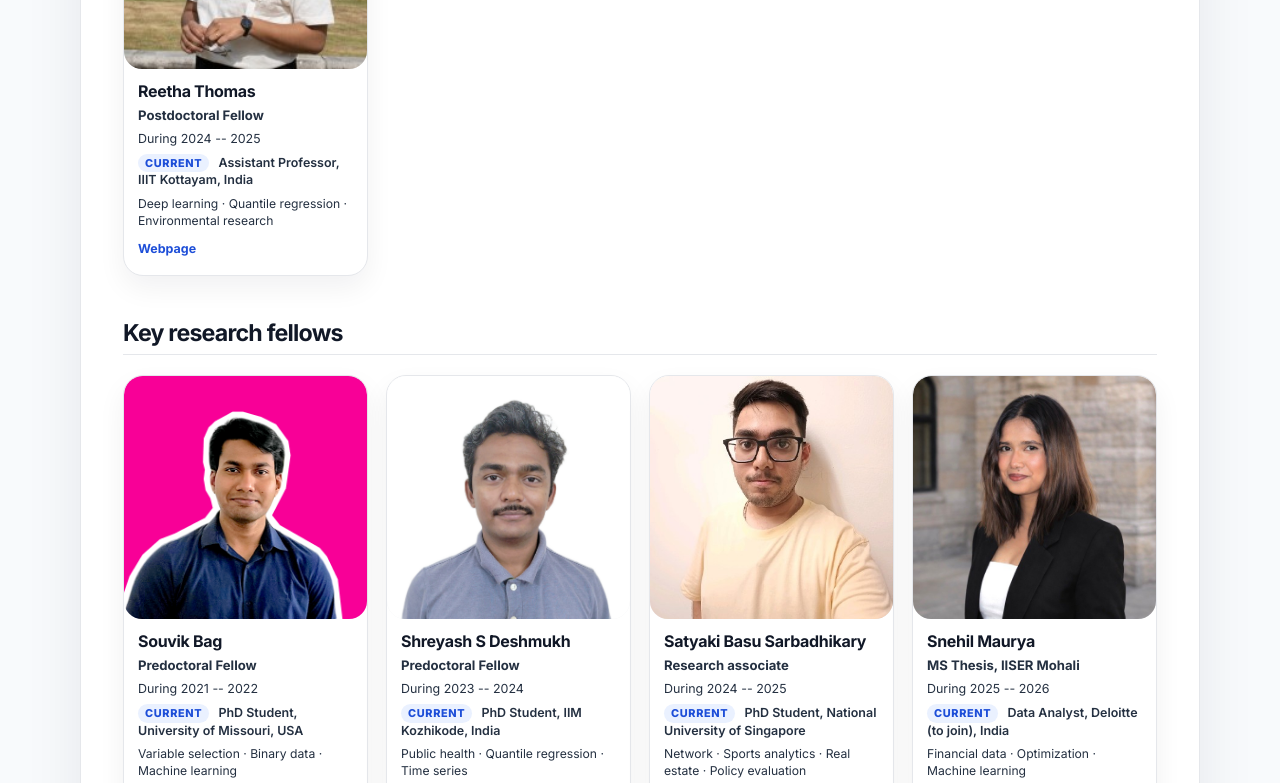
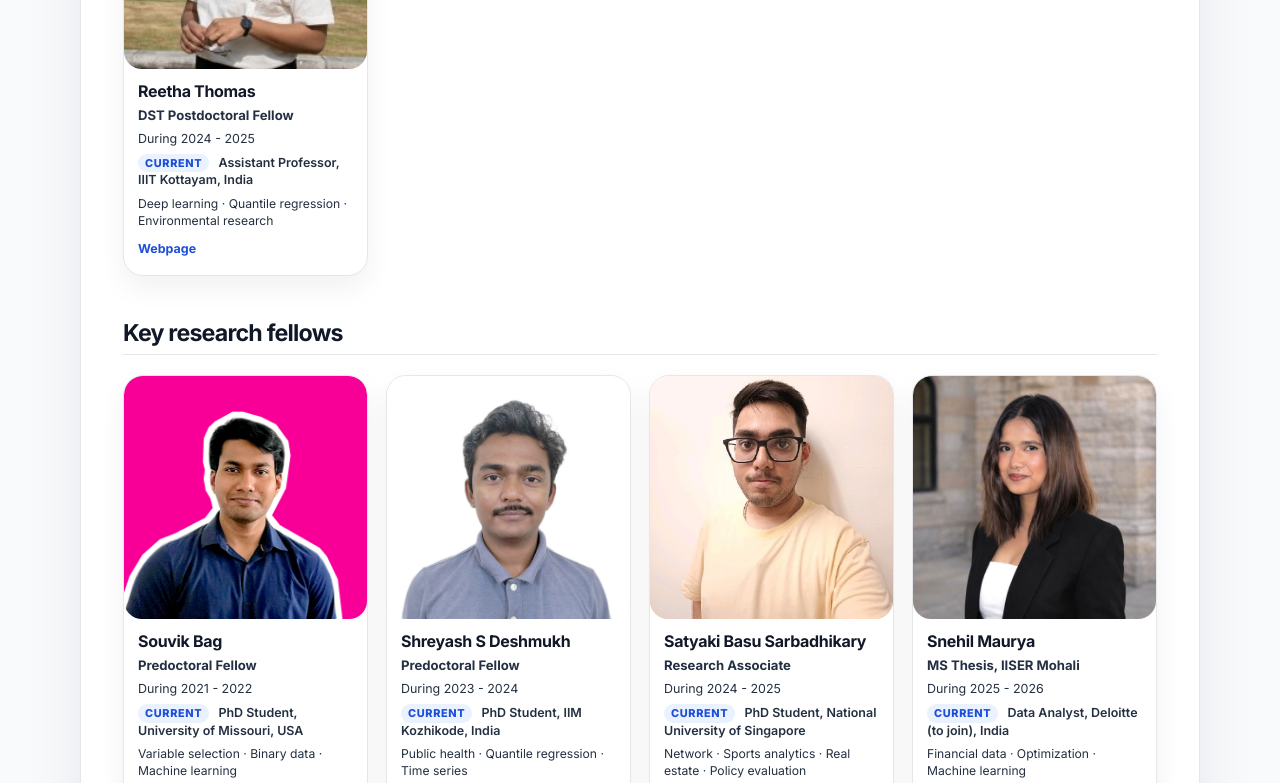
Before and after one commit to soudeepd/soudeeps-research-group, a Jekyll site: the page built from docs/_pages/alumni.md, in a window 1280 px wide and 1400 px high, scrolled down 1151 px. Shown: the part 153-936 px from the top of the window. Built offline with Jekyll 4.4.1, drawn with Linux system fonts in a browser that asks for light colours; some of the changed text lies outside the part shown.

Commit message:
Update alumni graduation periods and roles

```diff
--- a/docs/_data/alumni.yml
+++ b/docs/_data/alumni.yml
@@ -13,7 +13,7 @@
   category: phd
   image: /assets/images/alumni/Siddharth_Rawat.png
   role: PhD, IIM Bangalore
-  period: Graduated March 2023
+  period: Graduated May 2023
   current: Postdoctoral Fellow, NIEHS, USA
   themes: Spatio-temporal modelling · Public health · Environmental research · Bayesian methods
   webpage: "https://rawatsid.github.io/"
@@ -43,7 +43,7 @@
   category: other
   image: /assets/images/alumni/Souvik_Bag.png
   role: Predoctoral Fellow
-  period: During 2021 -- 2022
+  period: During 2021 - 2022
   current: PhD Student, University of Missouri, USA
   themes: Variable selection · Binary data · Machine learning
   webpage: "https://souvik-bag.github.io/"
@@ -53,7 +53,7 @@
   category: other
   image: /assets/images/alumni/Shreyash_Deshmukh.jpg
   role: Predoctoral Fellow
-  period: During 2023 -- 2024
+  period: During 2023 - 2024
   current: PhD Student, IIM Kozhikode, India
   themes: Public health · Quantile regression · Time series
   webpage: "https://www.linkedin.com/in/shrysdshmkh/"
@@ -62,8 +62,8 @@
   name: Reetha Thomas
   category: postdoc
   image: /assets/images/alumni/Reetha_Thomas.jpg
-  role: Postdoctoral Fellow
-  period: During 2024 -- 2025
+  role: DST Postdoctoral Fellow
+  period: During 2024 - 2025
   current: Assistant Professor, IIIT Kottayam, India
   themes: Deep learning · Quantile regression · Environmental research
   webpage: "https://www.linkedin.com/in/reetha-thomas-992999217/"
@@ -72,8 +72,8 @@
   name: Satyaki Basu Sarbadhikary
   category: other
   image: /assets/images/alumni/Satyaki.jpg
-  role: Research associate
-  period: During 2024 -- 2025
+  role: Research Associate
+  period: During 2024 - 2025
   current: PhD Student, National University of Singapore
   themes: Network · Sports analytics · Real estate · Policy evaluation
   webpage: "https://www.linkedin.com/in/satyaki-basu-sarbadhikary-2401a5234/"
@@ -83,7 +83,7 @@
   category: other
   image: /assets/images/alumni/Snehil_Maurya.jpg
   role: MS Thesis, IISER Mohali
-  period: During 2025 -- 2026
+  period: During 2025 - 2026
   current: Data Analyst, Deloitte (to join), India
   themes: Financial data · Optimization · Machine learning
   webpage: "https://www.linkedin.com/in/snehil-maurya-a389221b8/"
```
